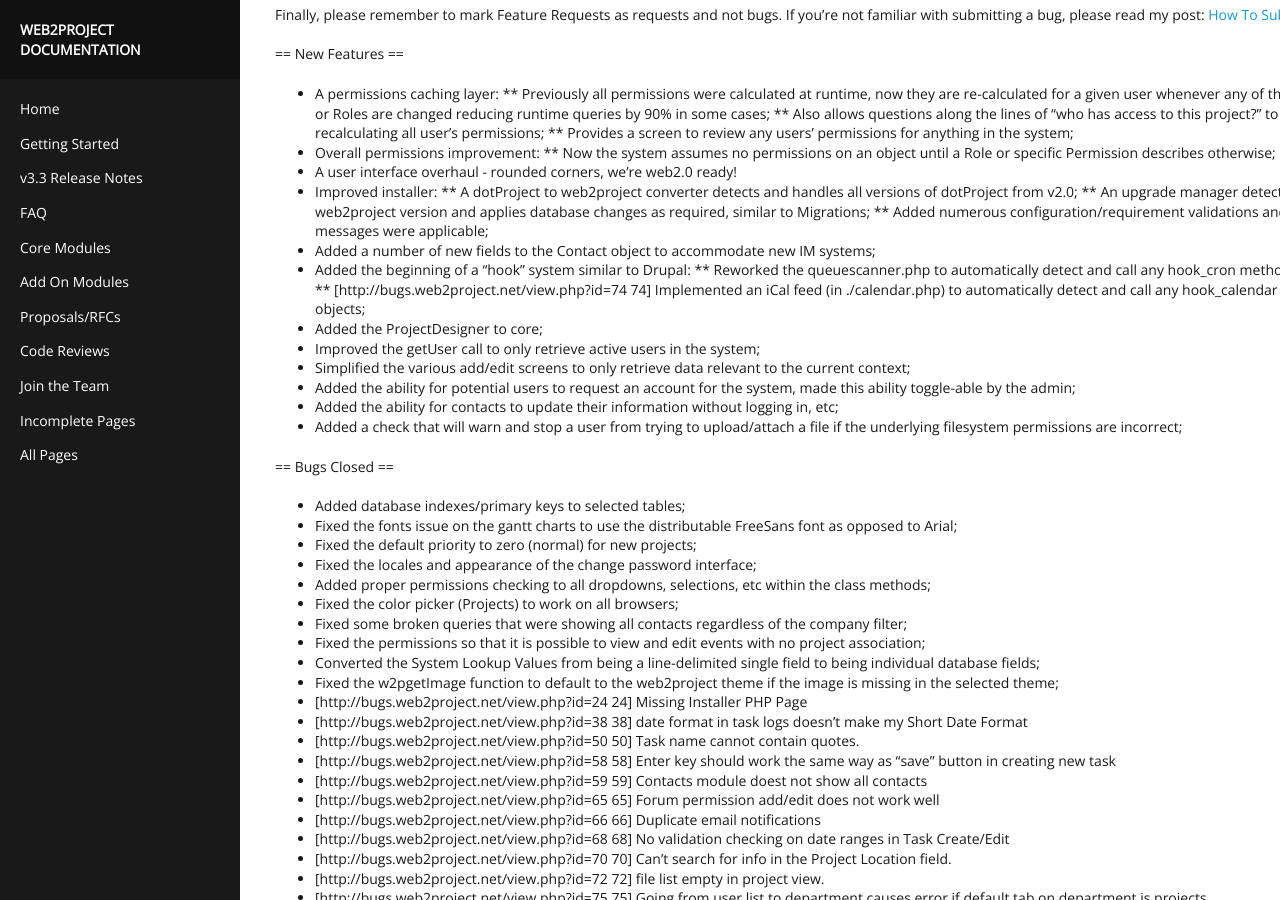
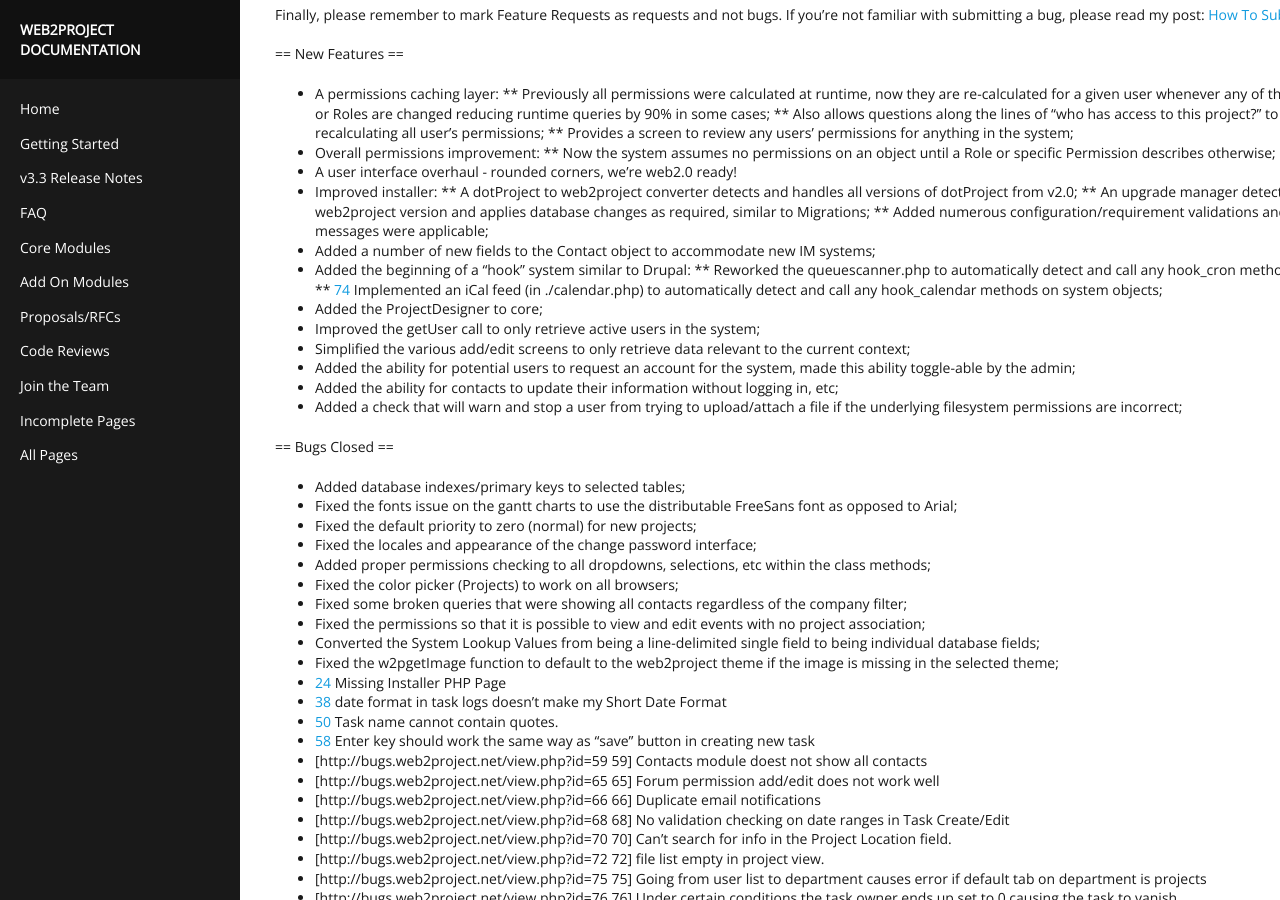
Before and after one commit to web2project/web2project.github.io, a Jekyll site: the page built from _release-notes/1.0.md, in a window 1280 px wide and 900 px high, scrolled down 342 px. Built offline with Jekyll 4.4.1, drawn with Linux system fonts in a browser that asks for light colours.

```diff
--- /dev/null
+++ b/_plugins/mantis.rb
@@ -0,0 +1,14 @@
+module Jekyll
+  module MantisFilter
+    def mantis(input)
+      output = ""
+      unless input.nil?
+          output = output + '<a href="http://bugs.web2project.net/view.php?id=' + input.to_s + '" target="_new">' + input.to_s + '</a>'
+      end
+
+      output
+    end
+  end
+end
+
+Liquid::Template.register_filter(Jekyll::MantisFilter)
--- a/_release-notes/1.0.md
+++ b/_release-notes/1.0.md
@@ -27,7 +27,7 @@ deprecated: true
 *  Added a number of new fields to the Contact object to accommodate new IM systems;
 *  Added the beginning of a "hook" system similar to Drupal:
 **  Reworked the queuescanner.php to automatically detect and call any hook_cron methods on system objects;
-**  [http://bugs.web2project.net/view.php?id=74 74] Implemented an iCal feed (in ./calendar.php) to automatically detect and call any hook_calendar methods on system objects;
+**  {{ 74 | mantis }} Implemented an iCal feed (in ./calendar.php) to automatically detect and call any hook_calendar methods on system objects;
 *  Added the ProjectDesigner to core;
 *  Improved the getUser call to only retrieve active users in the system;
 *  Simplified the various add/edit screens to only retrieve data relevant to the current context;
@@ -46,10 +46,10 @@ deprecated: true
 *  Fixed the permissions so that it is possible to view and edit events with no project association;
 *  Converted the System Lookup Values from being a line-delimited single field to being individual database fields;
 *  Fixed the w2pgetImage function to default to the web2project theme if the image is missing in the selected theme;
-*  [http://bugs.web2project.net/view.php?id=24 24]  Missing Installer PHP Page
-*  [http://bugs.web2project.net/view.php?id=38 38]  date format in task logs doesn't make my Short Date Format
-*  [http://bugs.web2project.net/view.php?id=50 50]  Task name cannot contain quotes.
-*  [http://bugs.web2project.net/view.php?id=58 58]  Enter key should work the same way as "save" button in creating new task
+*  {{ 24 | mantis }}  Missing Installer PHP Page
+*  {{ 38 | mantis }}  date format in task logs doesn't make my Short Date Format
+*  {{ 50 | mantis }}  Task name cannot contain quotes.
+*  {{ 58 | mantis }}  Enter key should work the same way as "save" button in creating new task
 *  [http://bugs.web2project.net/view.php?id=59 59]  Contacts module doest not show all contacts
 *  [http://bugs.web2project.net/view.php?id=65 65]  Forum permission add/edit does not work well
 *  [http://bugs.web2project.net/view.php?id=66 66]  Duplicate email notifications
```
